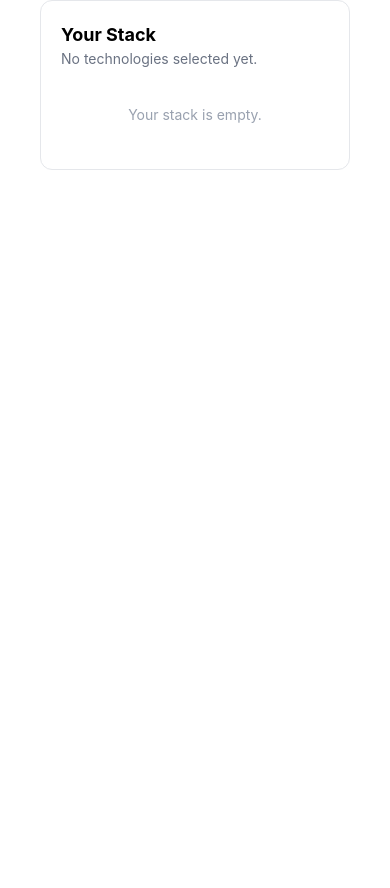
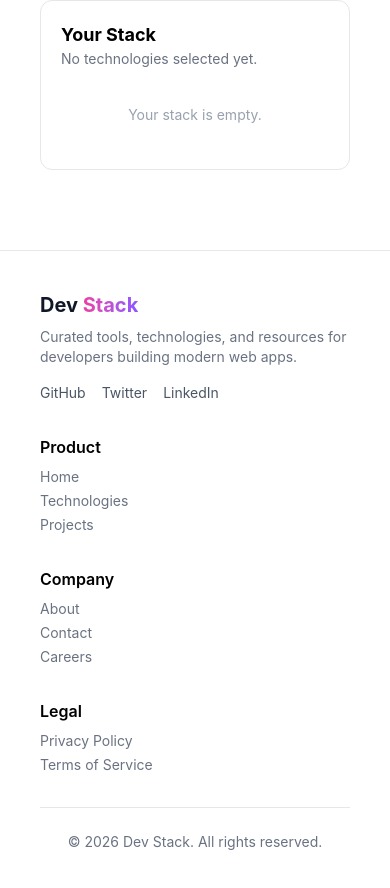
Before and after one commit to skpervez4321/B14-A05-DevStack, a React (Vite) app: page / in a window 390 px wide. Shown: the part 4249-5137 px from the top of the page. Before the commit the page ends 4459 px from the top, so only its background shows below. Built offline with nearby package versions, Linux system fonts and the light colour scheme.

Commit message:
Add Footer and responsive design for mobile/tablet

```diff
--- a/src/App.jsx
+++ b/src/App.jsx
@@ -137,6 +137,50 @@ const [technologies, setTechnologies] = useState([]);
           </div>
         )}
       </section>
+            <footer className="border-t border-gray-200 px-10 py-10 mt-10">
+        <div className="grid grid-cols-1 md:grid-cols-4 gap-8">
+          <div>
+            <div className="text-xl font-bold mb-2">
+              <span className="text-gray-900">Dev</span>
+              <span className="bg-gradient-to-r from-pink-500 to-violet-500 bg-clip-text text-transparent"> Stack</span>
+            </div>
+            <p className="text-sm text-gray-500">
+              Curated tools, technologies, and resources for developers building modern web apps.
+            </p>
+            <div className="flex gap-4 mt-4 text-sm text-gray-600">
+              <a href="#">GitHub</a>
+              <a href="#">Twitter</a>
+              <a href="#">LinkedIn</a>
+            </div>
+          </div>
+          <div>
+            <h4 className="font-semibold mb-2">Product</h4>
+            <ul className="text-sm text-gray-500 flex flex-col gap-1">
+              <li>Home</li>
+              <li>Technologies</li>
+              <li>Projects</li>
+            </ul>
+          </div>
+          <div>
+            <h4 className="font-semibold mb-2">Company</h4>
+            <ul className="text-sm text-gray-500 flex flex-col gap-1">
+              <li>About</li>
+              <li>Contact</li>
+              <li>Careers</li>
+            </ul>
+          </div>
+          <div>
+            <h4 className="font-semibold mb-2">Legal</h4>
+            <ul className="text-sm text-gray-500 flex flex-col gap-1">
+              <li>Privacy Policy</li>
+              <li>Terms of Service</li>
+            </ul>
+          </div>
+        </div>
+        <div className="border-t border-gray-200 mt-8 pt-6 text-sm text-gray-500 text-center">
+          © 2026 Dev Stack. All rights reserved.
+        </div>
+      </footer>
     </div>
   );
 }
```
